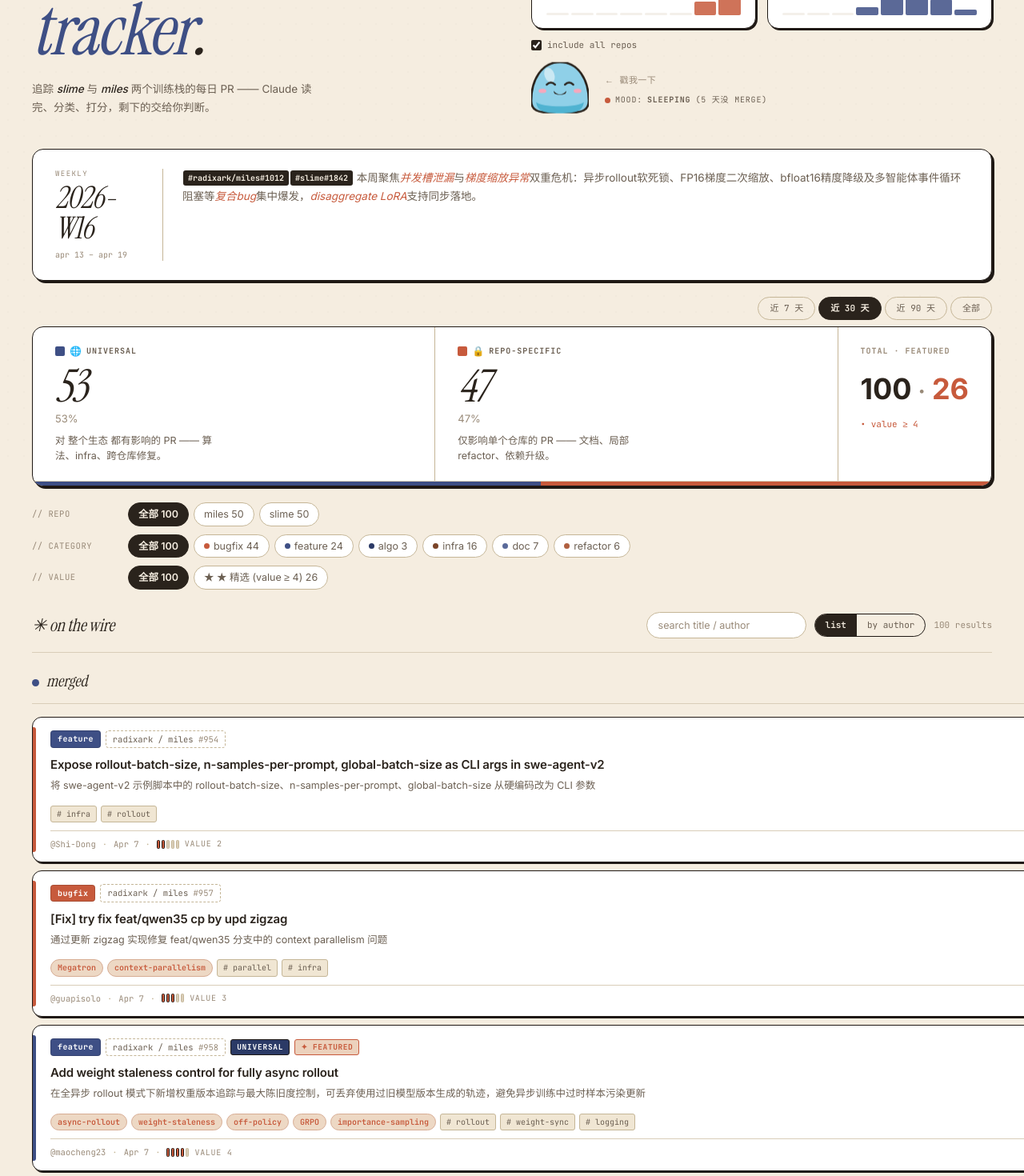
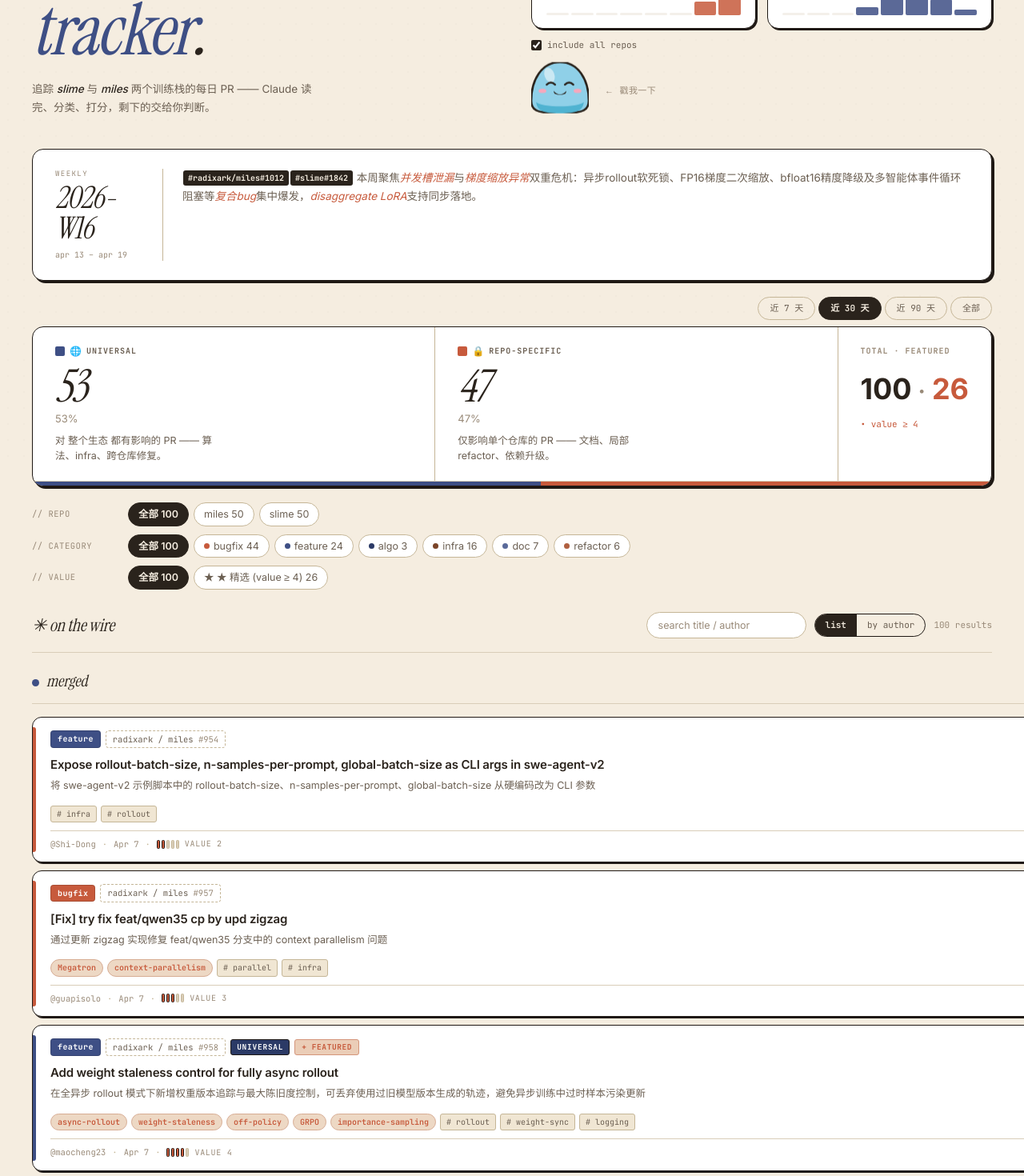
Before and after one commit to GeLee-Q/pr-tracker-web, a Next.js app: page / in a window 1280 px wide. Shown: the part 220-1690 px from the top of the page at 80% size. Built offline with nearby package versions, Linux system fonts and the light colour scheme.

Commit message:
redesign: full layout overhaul — hero, stats, 2-col PR grid, slime mascot, card color tabs

```diff
--- a/app/globals.css
+++ b/app/globals.css
@@ -502,10 +502,11 @@ a { color: inherit; text-decoration: none; }
   border-radius: 12px;
   box-shadow: 2px 2px 0 var(--rule);
   transition: transform .2s cubic-bezier(.34,1.56,.64,1), box-shadow .2s;
-  overflow: hidden;
+  overflow: visible;
   color: inherit;
   margin-bottom: 10px;
 }
+.card-inner { overflow: hidden; border-radius: 10px; }
 .card:hover {
   transform: translate(-1px, -2px);
   box-shadow: 4px 5px 0 var(--rule);
@@ -516,9 +517,24 @@ a { color: inherit; text-decoration: none; }
   position: absolute; left: 0; top: 12px; bottom: 12px;
   width: 4px; border-radius: 0 3px 3px 0;
   background: var(--strip, var(--rule-mid));
+  z-index: 1;
 }
 .card[data-scope="universal"]     { --strip: var(--indigo); }
 .card[data-scope="repo-specific"] { --strip: var(--terracotta); }
+/* category color tab at top-right */
+.card::after {
+  content: "";
+  position: absolute;
+  top: -8px; right: 18px;
+  width: 38px; height: 16px;
+  background: var(--col-color, var(--ink-mute));
+  border: 1.5px solid var(--rule);
+  border-radius: 4px;
+  transform: rotate(3deg);
+  transition: transform .2s;
+  z-index: 2;
+}
+.card:hover::after { transform: rotate(-3deg) translateY(-1px); }
 
 /* card top row */
 .card-top {
@@ -547,9 +563,9 @@ a { color: inherit; text-decoration: none; }
 .feat-chip {
   font-family: var(--mono); font-size: 9.5px; font-weight: 700;
   letter-spacing: 0.06em;
-  padding: 2px 7px; border-radius: 3px;
-  background: color-mix(in oklab, var(--terracotta) 15%, var(--paper-2));
-  color: var(--terracotta); border: 1px solid var(--terracotta);
+  padding: 2px 8px; border-radius: 3px;
+  background: color-mix(in oklab, var(--terracotta) 18%, var(--paper-2));
+  color: var(--terracotta); border: 1px solid color-mix(in oklab, var(--terracotta) 50%, var(--rule-soft));
 }
 .state {
   margin-left: auto;
@@ -575,6 +591,7 @@ a { color: inherit; text-decoration: none; }
   transition: color .15s;
 }
 .card:hover .card-title { color: var(--indigo); }
+.card:hover .card-title::after { content: " →"; color: var(--indigo); }
 
 .card-summary {
   font-size: 12.5px; color: var(--ink-dim); line-height: 1.65; margin: 0 0 8px;
@@ -582,19 +599,18 @@ a { color: inherit; text-decoration: none; }
 
 /* scope reason hover */
 .scope-reason {
-  font-family: var(--mono); font-size: 10.5px; color: var(--ink-mute);
-  padding: 0 10px;
-  background: var(--paper-2); border-left: 2px solid var(--indigo);
-  border-radius: 0 4px 4px 0;
+  font-family: var(--mono); font-size: 10.5px;
+  color: #c8c0b4;
+  padding: 0 12px;
+  background: #2a231c; border-radius: 4px;
   max-height: 0; overflow: hidden; opacity: 0;
-  transition: max-height .2s, opacity .2s, padding .2s;
+  transition: max-height .22s, opacity .18s, padding .2s, margin .2s;
 }
-.card[data-scope="repo-specific"] .scope-reason { border-left-color: var(--terracotta); }
 .card:hover .scope-reason {
-  max-height: 100px; opacity: 1;
-  padding-top: 6px; padding-bottom: 6px; margin-bottom: 8px;
+  max-height: 80px; opacity: 1;
+  padding-top: 7px; padding-bottom: 7px; margin-bottom: 8px;
 }
-.scope-reason::before { content: "reason: "; color: var(--ink); font-weight: 700; }
+.scope-reason::before { content: "reason: "; color: #e8dbc5; font-weight: 700; }
 
 /* pill row */
 .pill-row { display: flex; flex-wrap: wrap; gap: 5px; margin: 6px 0; }
--- a/app/pr-tracker/PRTrackerClient.tsx
+++ b/app/pr-tracker/PRTrackerClient.tsx
@@ -35,14 +35,6 @@ function weeklyBars(prs: PR[], n = 8): number[] {
   });
 }
 
-function computeMood(prs: PR[]): { mood: string; days: number | null } {
-  const merged = prs.filter(p => p.merged_at).sort(
-    (a, b) => +new Date(b.merged_at!) - +new Date(a.merged_at!)
-  );
-  if (!merged.length) return { mood: "DORMANT", days: null };
-  const days = Math.floor((Date.now() - +new Date(merged[0].merged_at!)) / 86400_000);
-  return { mood: days === 0 ? "ACTIVE" : days <= 2 ? "RESTING" : "SLEEPING", days };
-}
 
 function isoWeekRange(label: string): string {
   const m = label.match(/W(\d+)/i);
@@ -124,7 +116,8 @@ function PRCard({ pr }: { pr: PR }) {
 
   return (
     <a href={pr.url} target="_blank" rel="noopener noreferrer"
-      className="card" data-scope={pr.scope} data-featured={pr.value >= 4 ? "true" : "false"}>
+      className="card" data-scope={pr.scope} data-featured={pr.value >= 4 ? "true" : "false"}
+      style={{ "--col-color": catColor } as React.CSSProperties}>
 
       {/* top row */}
       <div className="card-top">
@@ -133,7 +126,7 @@ function PRCard({ pr }: { pr: PR }) {
           {pr.repo.replace("/", " / ")}<span className="num"> #{pr.pr_number}</span>
         </span>
         {pr.scope === "universal" && <span className="univ-chip">UNIVERSAL</span>}
-        {pr.value >= 4 && <span className="feat-chip">✦ FEATURED</span>}
+        {pr.value >= 4 && <span className="feat-chip">+ FEATURED</span>}
         <span className="state" data-s={stateStr}>{stateStr.toUpperCase()}</span>
       </div>
 
@@ -274,7 +267,6 @@ export default function PRTrackerClient() {
     };
   }), [repos, timePRs]);
 
-  const mood = useMemo(() => computeMood(data?.prs ?? []), [data]);
 
   // stats
   const univPRs  = filtered.filter(p => p.scope === "universal");
@@ -399,14 +391,7 @@ export default function PRTrackerClient() {
               <button className={`slime-btn${poked ? " poked" : ""}`} onClick={doPokeSlime}>
                 <Slime size={72} />
               </button>
-              <div>
-                <div className="poke-hint">← 戳我一下</div>
-                <div className="mood-tag">
-                  <span className="mood-dot" data-mood={mood.mood} />
-                  MOOD: <b>{mood.mood}</b>
-                  {mood.days !== null && ` (${mood.days} 天没 MERGE)`}
-                </div>
-              </div>
+              <span className="poke-hint">← 戳我一下</span>
             </div>
           </div>
         </section>
```
